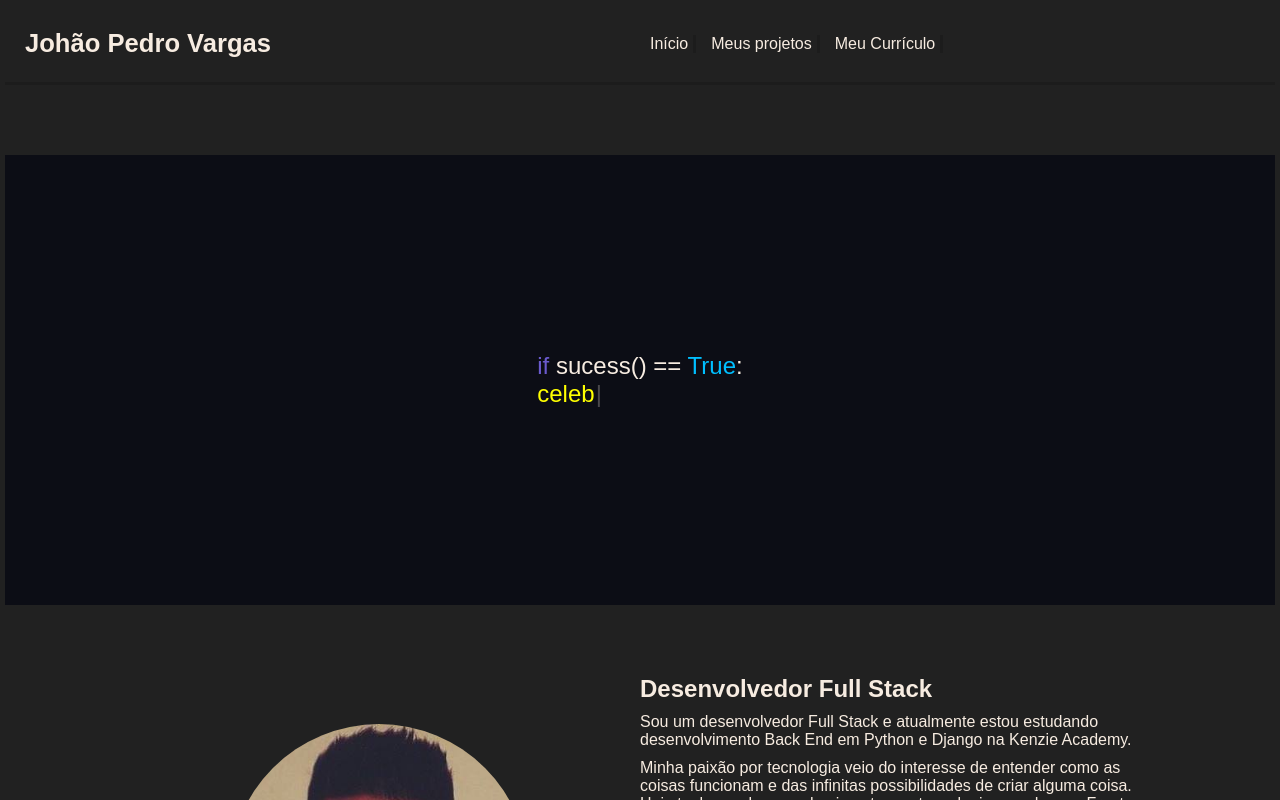
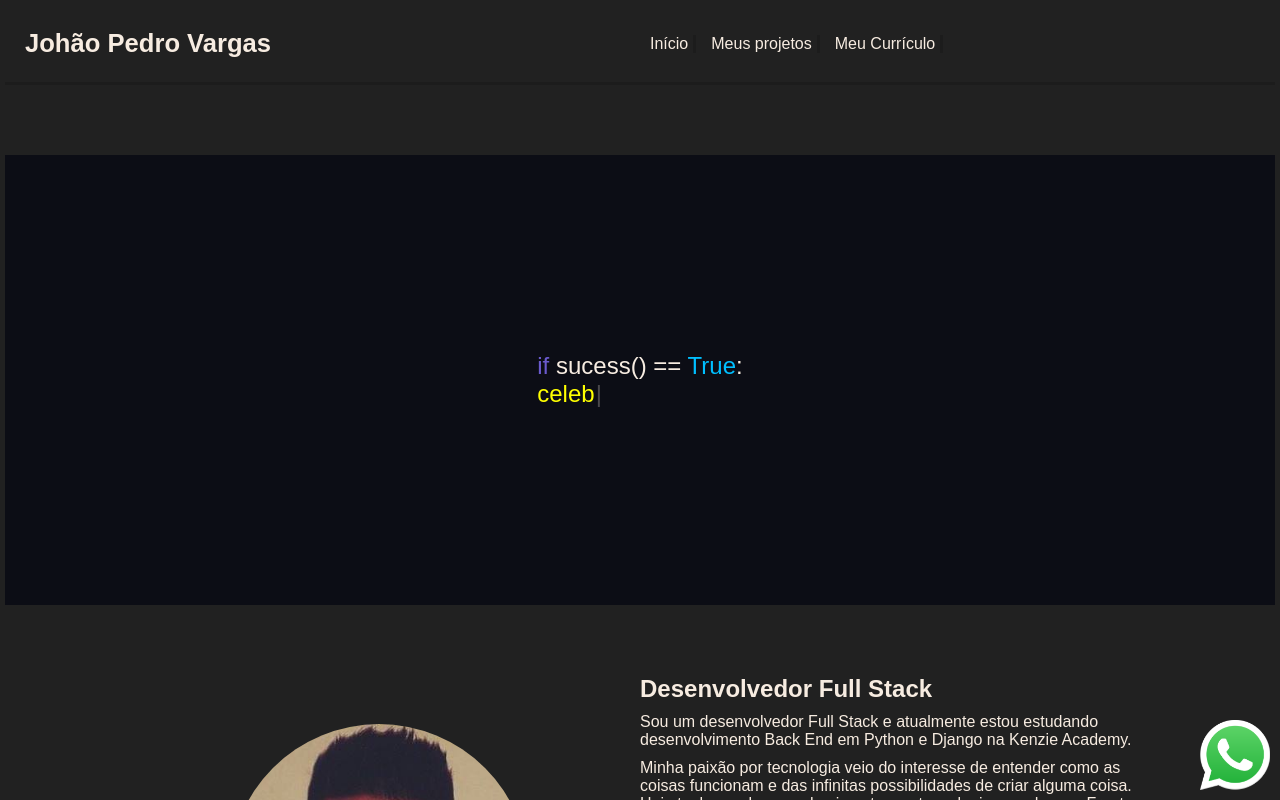
Before and after one commit to masterjayjay07/portfolio_johao, a React (Create React App) app: page / in a window 1280 px wide. Shown: the top 800 px of the page. Built offline with nearby package versions, Linux system fonts and the light colour scheme.

Commit message:
feat: I added a whatsapp button

```diff
--- /dev/null
+++ b/src/components/EmailSection/index.tsx
@@ -0,0 +1,5 @@
+const EmailSection = () => {
+  return <div></div>;
+};
+
+export default EmailSection;
--- /dev/null
+++ b/src/components/WhatsappButton/index.tsx
@@ -0,0 +1,18 @@
+import { Container } from "./styles";
+import whatsapp from "../../assets/images/whatsapp.png";
+
+const WhatsappButton = () => {
+  return (
+    <Container>
+      <a
+        href="https://api.whatsapp.com/send?phone=5521995193029&text=Ol%C3%A1!!"
+        target="_blank"
+        rel="noreferrer"
+      >
+        <img src={whatsapp} alt="whatsapp" />
+      </a>
+    </Container>
+  );
+};
+
+export default WhatsappButton;
--- /dev/null
+++ b/src/components/WhatsappButton/styles.ts
@@ -0,0 +1,13 @@
+import styled from "styled-components";
+
+export const Container = styled.div`
+  position: fixed;
+  bottom: 10px;
+  right: 10px;
+  width: 70px;
+  height: 70px;
+  img {
+    width: 100%;
+    height: 100%;
+  }
+`;
--- a/src/pages/Home/index.tsx
+++ b/src/pages/Home/index.tsx
@@ -3,7 +3,7 @@ import ProfileSection from "../../components/ProfileSection";
 import MainImg from "../../components/Main_img";
 import Footer from "../../components/Footer";
 import CertificateCards from "../../components/CertificateCards";
-
+import WhatsappButton from "../../components/WhatsappButton";
 import { Container } from "./styles";
 
 const Home = () => {
@@ -14,6 +14,7 @@ const Home = () => {
       <ProfileSection />
       <CertificateCards />
       <Footer />
+      <WhatsappButton />
     </Container>
   );
 };
```
Also changed, not shown: src/assets/images/whatsapp.png (added).
